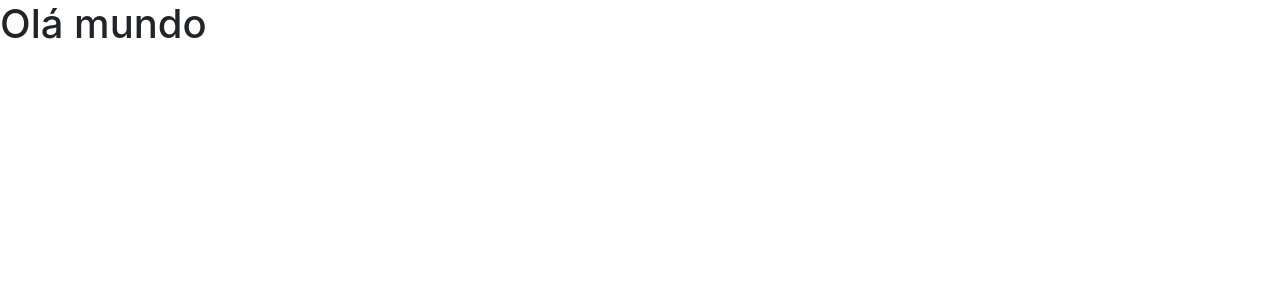
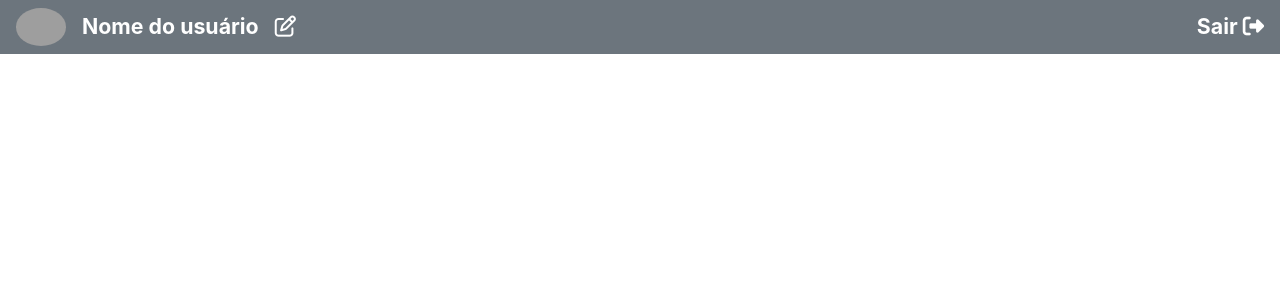
Before and after one commit to nnetomoura/blogPessoalFront, an Angular app: page / in a window 1280 px wide. Shown: the top 300 px of the page. Built offline with nearby package versions, Linux system fonts and the light colour scheme; grey boxes are pictures that could not be loaded.

Commit message:
front-end blog pessoal v1

```diff
--- a/src/app/app.component.html
+++ b/src/app/app.component.html
@@ -1 +1 @@
-<h1>Olá mundo</h1>
+<app-menu></app-menu>
--- a/src/app/app.module.ts
+++ b/src/app/app.module.ts
@@ -3,10 +3,14 @@
 
 import { AppRoutingModule } from './app-routing.module';
 import { AppComponent } from './app.component';
+import { MenuComponent } from './menu/menu.component';
+import { RodapeComponent } from './rodape/rodape.component';
 
 @NgModule({
   declarations: [
-    AppComponent
+    AppComponent,
+    MenuComponent,
+    RodapeComponent
   ],
   imports: [
     BrowserModule,
--- /dev/null
+++ b/src/app/menu/menu.component.css
@@ -0,0 +1,7 @@
+.fs-16 {
+    font-size: 16pt;
+}
+
+a {
+    cursor:pointer;
+}
--- /dev/null
+++ b/src/app/menu/menu.component.html
@@ -0,0 +1,32 @@
+<nav class="navbar navbar-expand-lg navbar-light bg-secondary">
+    <button class="navbar-toggler" type="button" data-toggle="collapse" data-target="#navbarSupportedContent"
+        aria-controls="navbarSupportedContent" aria-expanded="false" aria-label="Toggle navigation">
+        <span class="navbar-toggler-icon"></span>
+    </button>
+
+    <div class="collapse navbar-collapse" id="navbarSupportedContent">
+        <ul class="navbar-nav mr-auto d-flex align-items-center">
+            <li class="nav-item active">
+                <img src="https://png.pngtree.com/element_origin_min_pic/00/00/06/12575cb97a22f0f.jpg"
+                    alt="foto usuario" width="50px" height="50px" class="img-fluid rounded-circle">
+            </li>
+            <li class="nav-item pl-3">
+                <p class="m-0 font-weight-bold text-white fs-16">Nome do usuário</p>
+            </li>
+
+            <li class="nav-item pl-3">
+                <a href="">
+                    <p class="text-white fs-16 m-0"><i class="fa fa-pencil-square-o" aria-hidden="true"></i></p>
+                </a>
+            </li>
+        </ul>
+
+        <ul class="navbar-nav ml-auto d-flex align-items-center">
+            <li class="nav-item pl-3">
+                <a class="m-0 font-weight-bold text-white fs-16">Sair <i class="fa fa-sign-out" aria-hidden="true"></i>
+                </a>
+            </li>
+
+        </ul>
+    </div>
+</nav>
--- /dev/null
+++ b/src/app/menu/menu.component.ts
@@ -0,0 +1,15 @@
+import { Component, OnInit } from '@angular/core';
+
+@Component({
+  selector: 'app-menu',
+  templateUrl: './menu.component.html',
+  styleUrls: ['./menu.component.css']
+})
+export class MenuComponent implements OnInit {
+
+  constructor() { }
+
+  ngOnInit(): void {
+  }
+
+}
--- /dev/null
+++ b/src/app/rodape/rodape.component.html
@@ -0,0 +1 @@
+<p>rodape works!</p>
--- /dev/null
+++ b/src/app/rodape/rodape.component.ts
@@ -0,0 +1,15 @@
+import { Component, OnInit } from '@angular/core';
+
+@Component({
+  selector: 'app-rodape',
+  templateUrl: './rodape.component.html',
+  styleUrls: ['./rodape.component.css']
+})
+export class RodapeComponent implements OnInit {
+
+  constructor() { }
+
+  ngOnInit(): void {
+  }
+
+}
--- a/src/index.html
+++ b/src/index.html
@@ -6,6 +6,9 @@
   <base href="/">
   <meta name="viewport" content="width=device-width, initial-scale=1">
   <link rel="icon" type="image/x-icon" href="favicon.ico">
+  <link rel="stylesheet" href="https://stackpath.bootstrapcdn.com/font-awesome/4.7.0/css/
+  font-awesome.min.css">
+  <!--<link rel="stylesheet" href="path/to/font-awesome/css/font-awesome.min.css">-->
 </head>
 <body>
   <app-root></app-root>
```
Also changed, not shown: src/app/rodape/rodape.component.css (added), 2 other files (tests, documents, lock files or other folders).
